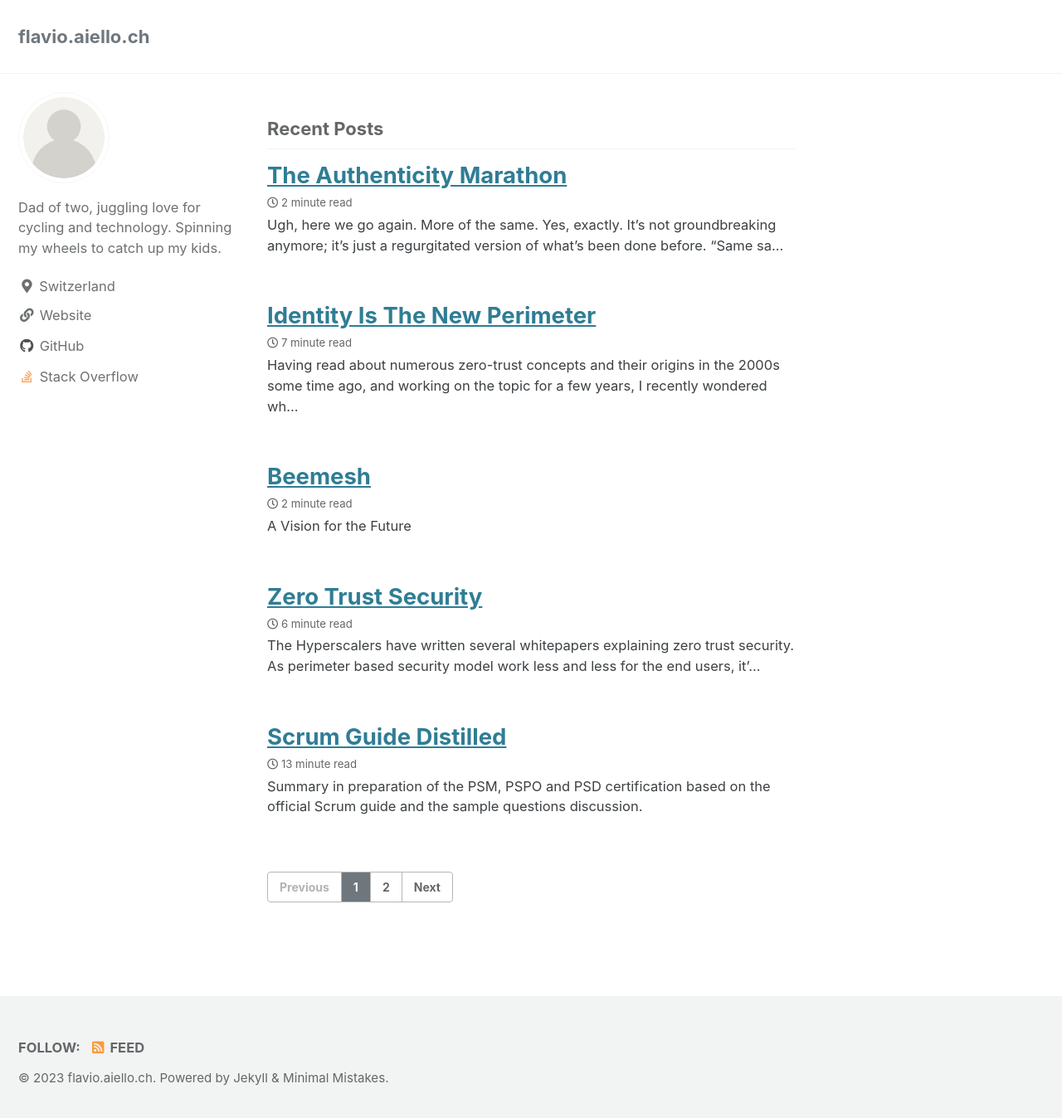
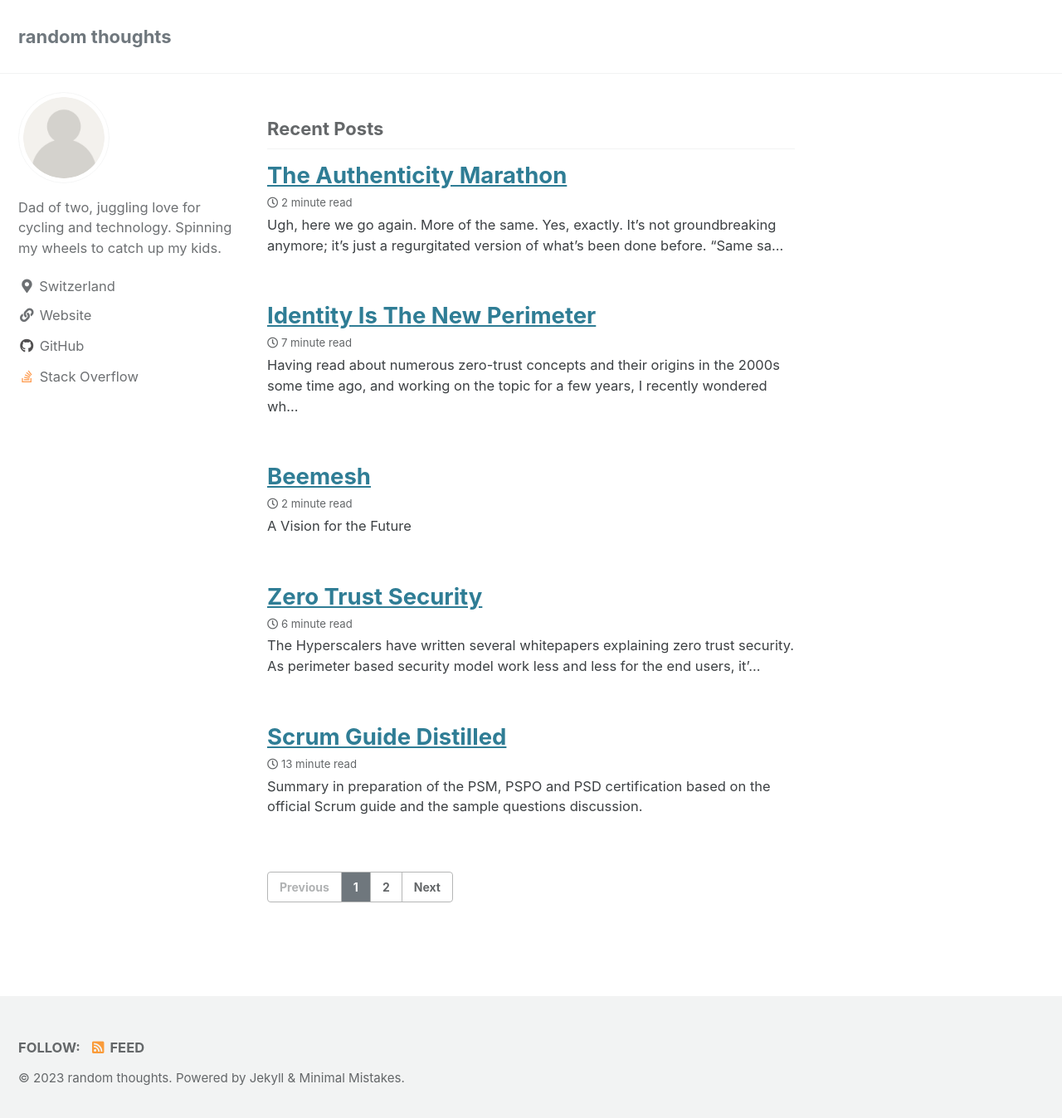
Before and after one commit to flavioaiello/flavio.aiello.ch, a Jekyll site: the page built from index.html, in a window 1280 px wide and 1356 px high. Shown: the top 1348 px of the window at 83% size. Built offline with Jekyll 4.4.1, drawn with Linux system fonts in a browser that asks for light colours; cached includes are drawn as plain includes; the list of posts is cut into pages by our own code.

Commit message:
Update _config.yml

```diff
--- a/_config.yml
+++ b/_config.yml
@@ -9,7 +9,7 @@ minimal_mistakes_skin    : "default" # "air", "aqua", "contrast", "dark", "dirt"
 
 # Site Settings
 locale                   : "en"
-title                    : "flavio.aiello.ch"
+title                    : "random thoughts"
 title_separator          : "-"
 name                     : ""
 description              : "Husband, father of two. Passionate technologist & early adopter. Cycling addicted"
```
